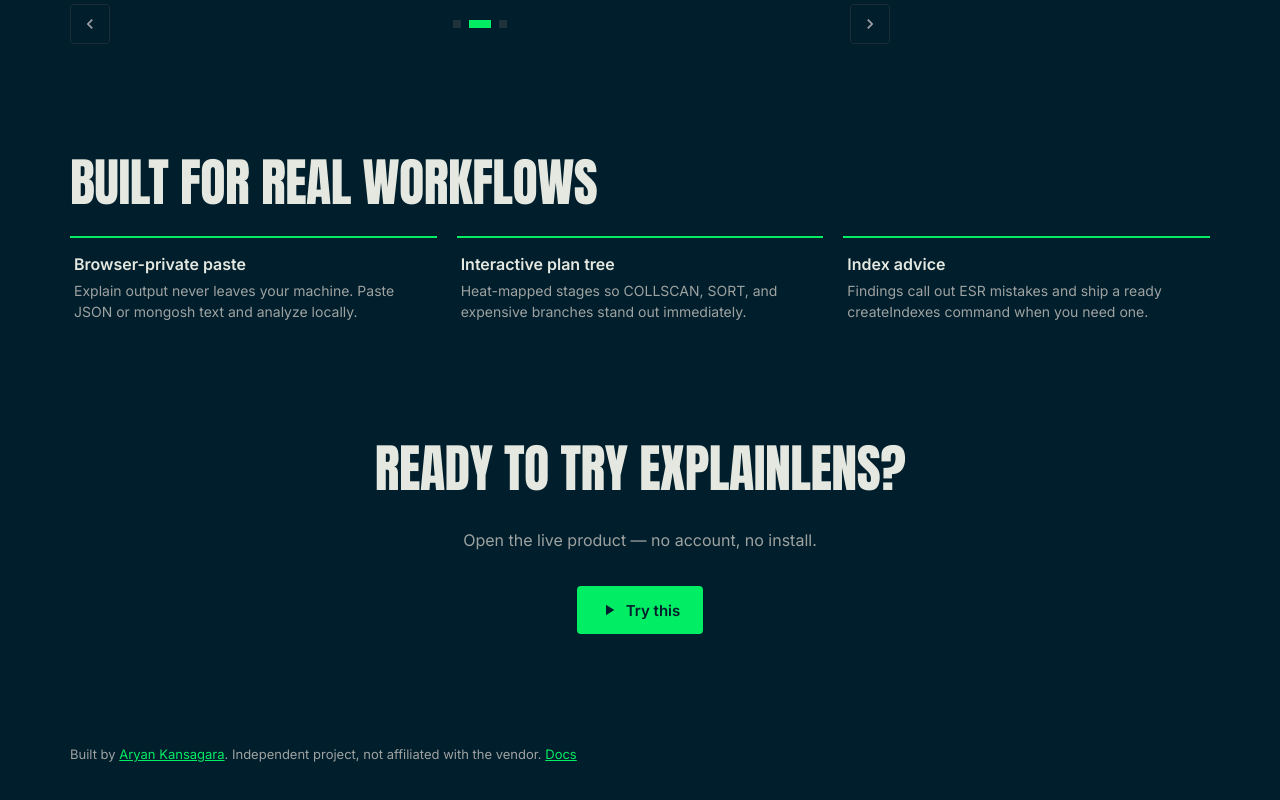
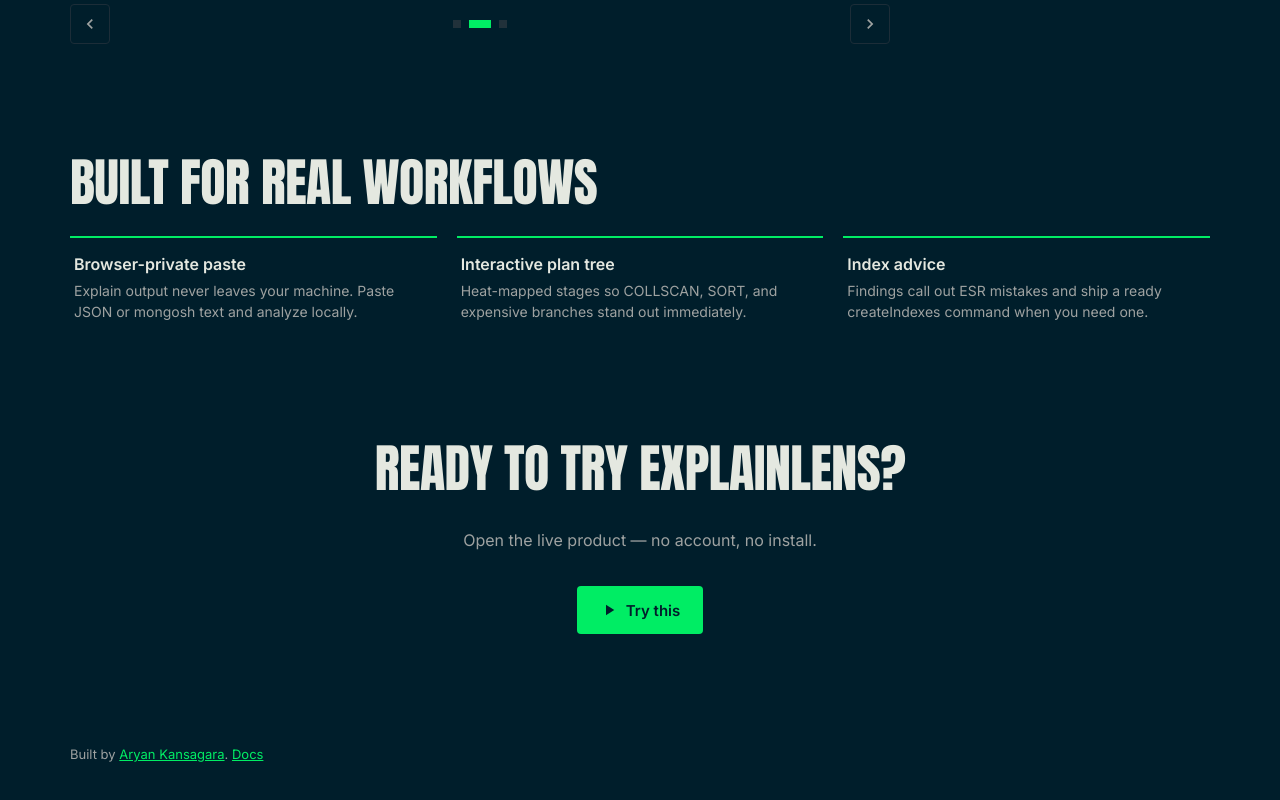
Before and after one commit to AryanKansagara/explainlens, a React (Vite) app: page / in a window 1280 px wide. Shown: the part 1356-2156 px from the top of the page. Built offline with nearby package versions, Linux system fonts and the light colour scheme.

Commit message:
Trim footer copy

```diff
--- a/src/Landing.tsx
+++ b/src/Landing.tsx
@@ -128,7 +128,7 @@ export function Landing(props: LandingProps) {
       </section>
 
       <footer className="container footer muted">
-        Built by <a href="https://github.com/AryanKansagara">Aryan Kansagara</a>. Independent project, not affiliated with the vendor. <a href="/docs">Docs</a>
+        Built by <a href="https://github.com/AryanKansagara">Aryan Kansagara</a>. <a href="/docs">Docs</a>
       </footer>
     </div>
   )
--- a/src/Shell.tsx
+++ b/src/Shell.tsx
@@ -17,7 +17,7 @@ export function Shell({ name, tagline, children }: { name: string; tagline: stri
       </header>
       <main className="container">{children}</main>
       <footer className="container footer muted">
-        Built by <a href="https://github.com/AryanKansagara">Aryan Kansagara</a>. Independent project, not affiliated with the vendor. <a href="/docs">Docs</a>
+        Built by <a href="https://github.com/AryanKansagara">Aryan Kansagara</a>. <a href="/docs">Docs</a>
       </footer>
     </>
   )
```
